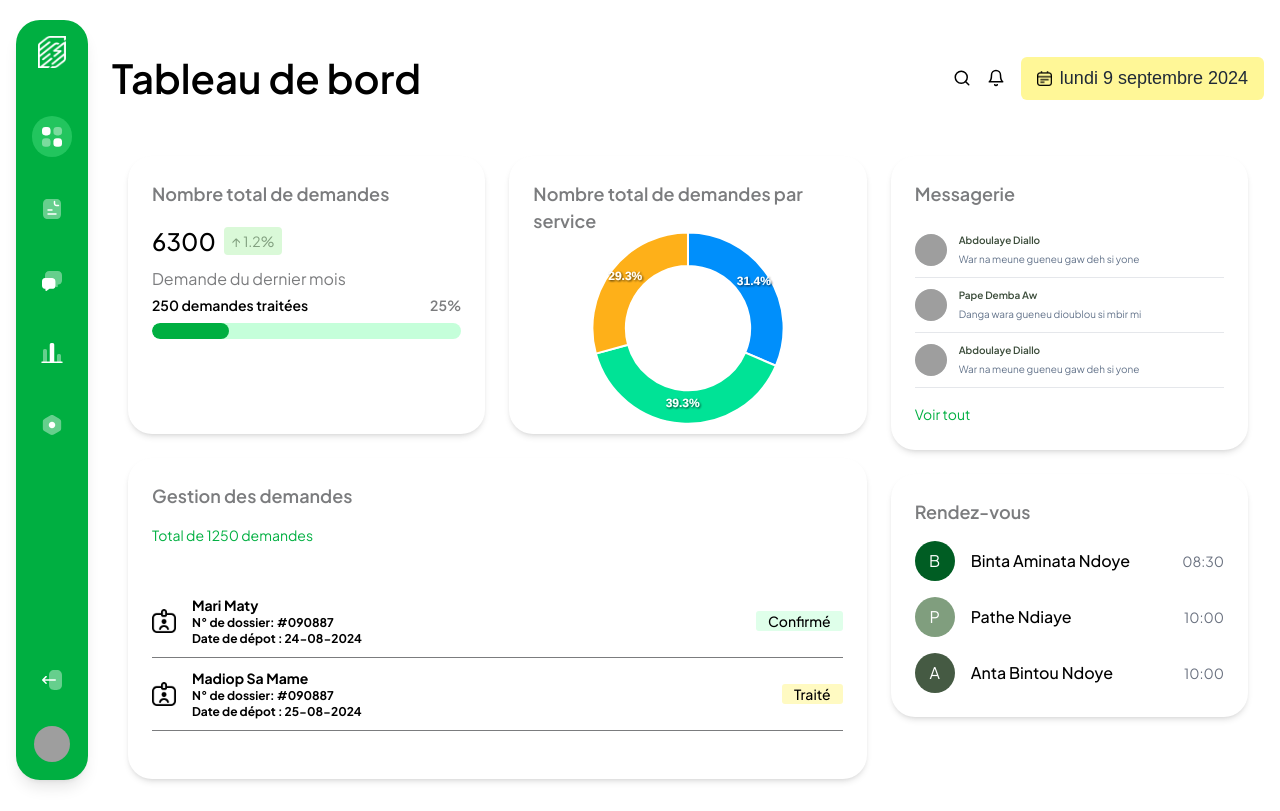
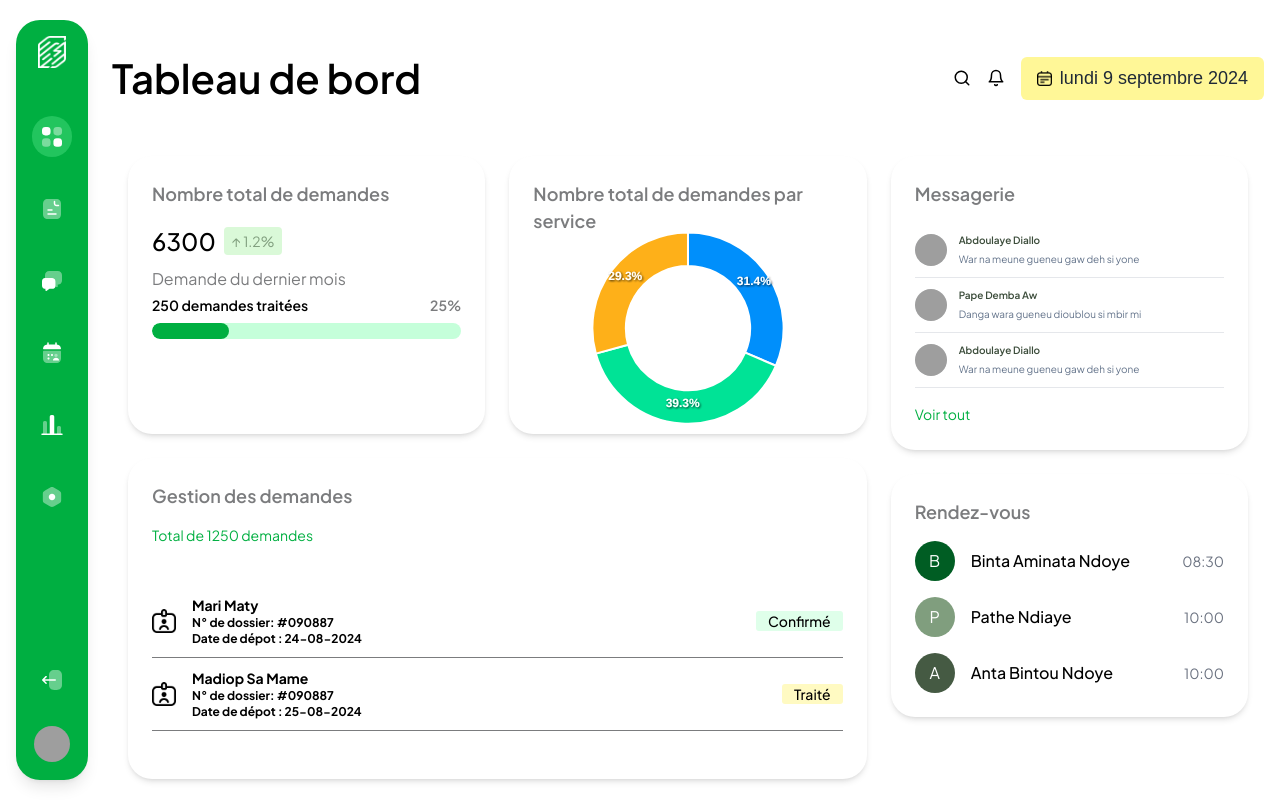
Before and after one commit to Black221/samakaayit-front-office, a React (Vite) app: page / in a window 1280 px wide. Built offline with nearby package versions, Linux system fonts and the light colour scheme; grey boxes are pictures that could not be loaded.

Commit message:
"Rendez-vous" route page added !

```diff
--- a/src/app/App.tsx
+++ b/src/app/App.tsx
@@ -29,6 +29,7 @@ function App() {
           <Route path="/" element={<Dashboard />} />
           <Route path="/demandes/*" element={<Demandes />} />
           <Route path="/messagerie" element={<div>Messagerie</div>} />
+          <Route path="/rendez-vous" element={<div>Rendez-vous</div>} />
           <Route path="/statistiques" element={<div>Statistiques</div>} />
           <Route path="/parametres" element={<div>Paramètres</div>} />
         </Route>
--- a/src/components/Header.tsx
+++ b/src/components/Header.tsx
@@ -16,6 +16,9 @@ const Header = () => {
         break;
       case location.pathname === "/messagerie":
         title = "Messagerie";
+        break;
+      case location.pathname === "/rendez-vous":
+        title = "Rendez-vous";
         break;
       case location.pathname === "/statistiques":
         title = "Statistiques";
--- a/src/components/Sidebar.tsx
+++ b/src/components/Sidebar.tsx
@@ -6,6 +6,7 @@ import demandeIcon from "../assets/demande-icon-light.svg";
 import messagerieIcon from "../assets/message-icon-light.svg";
 import statistiqueIcon from "../assets/statistiques-icon-light.svg";
 import parametreIcon from "../assets/setting-icon-light.svg";
+import rvIcon from "../assets/rv-icon-light.svg";
 import logoutIcon from "../assets/logout-icon-light.svg";
 
 const navigation = [
@@ -20,6 +21,10 @@ const navigation = [
   {
     route: "/messagerie",
     icon: messagerieIcon,
+  },
+  {
+    route: "/rendez-vous",
+    icon: rvIcon,
   },
   {
     route: "/statistiques",
```
